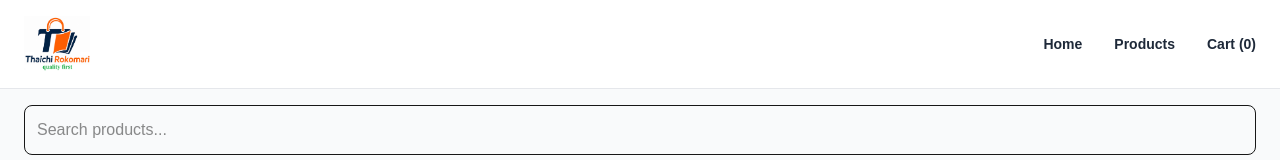
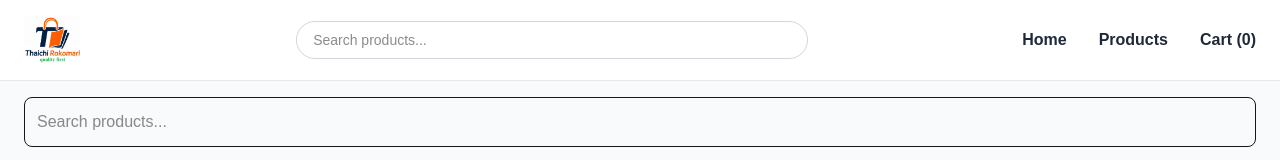
Before and after one commit to naimurbd85/thaichairokomari, a Next.js app: page / in a window 1280 px wide. Shown: the top 160 px of the page. Built offline with nearby package versions, Linux system fonts and the light colour scheme.

Commit message:
update landing page

```diff
--- a/components/Navbar.tsx
+++ b/components/Navbar.tsx
@@ -4,15 +4,26 @@ import Link from "next/link";
 export default function Navbar() {
   return (
     <nav className="sticky top-0 z-50 bg-white border-b border-gray-200">
-      <div className="max-w-7xl mx-auto px-6 py-4 flex items-center justify-between">
+      <div className="max-w-7xl mx-auto px-6 py-4 flex items-center justify-between gap-6">
+        {/* লোগো */}
         <Link href="/">
-          {/* লোগো সাইজ বড় করে দেওয়া হয়েছে */}
-          <Image src="/tclogo.png" alt="Thaichi Rokomari" width={220} height={60} className="h-14 w-auto" />
+          <Image src="/tclogo.png" alt="Thaichi Rokomari" width={200} height={50} className="h-12 w-auto" />
         </Link>
-        <div className="flex gap-8 text-sm font-bold text-gray-800">
-          <Link href="/" className="hover:text-orange-600">Home</Link>
-          <Link href="/products" className="hover:text-orange-600">Products</Link>
-          <Link href="/cart" className="hover:text-orange-600">Cart (0)</Link>
+
+        {/* সার্চ বার (এখন হেডারের ভেতরে) */}
+        <div className="flex-1 max-w-lg">
+          <input
+            type="text"
+            placeholder="Search products..."
+            className="w-full px-4 py-2 rounded-full border border-gray-300 focus:outline-none focus:ring-2 focus:ring-orange-500 text-sm"
+          />
+        </div>
+
+        {/* নেভিগেশন মেনু (বড় টেক্সট) */}
+        <div className="flex gap-8 text-base font-bold text-gray-800">
+          <Link href="/" className="hover:text-orange-600 transition">Home</Link>
+          <Link href="/products" className="hover:text-orange-600 transition">Products</Link>
+          <Link href="/cart" className="hover:text-orange-600 transition">Cart (0)</Link>
         </div>
       </div>
     </nav>
```
